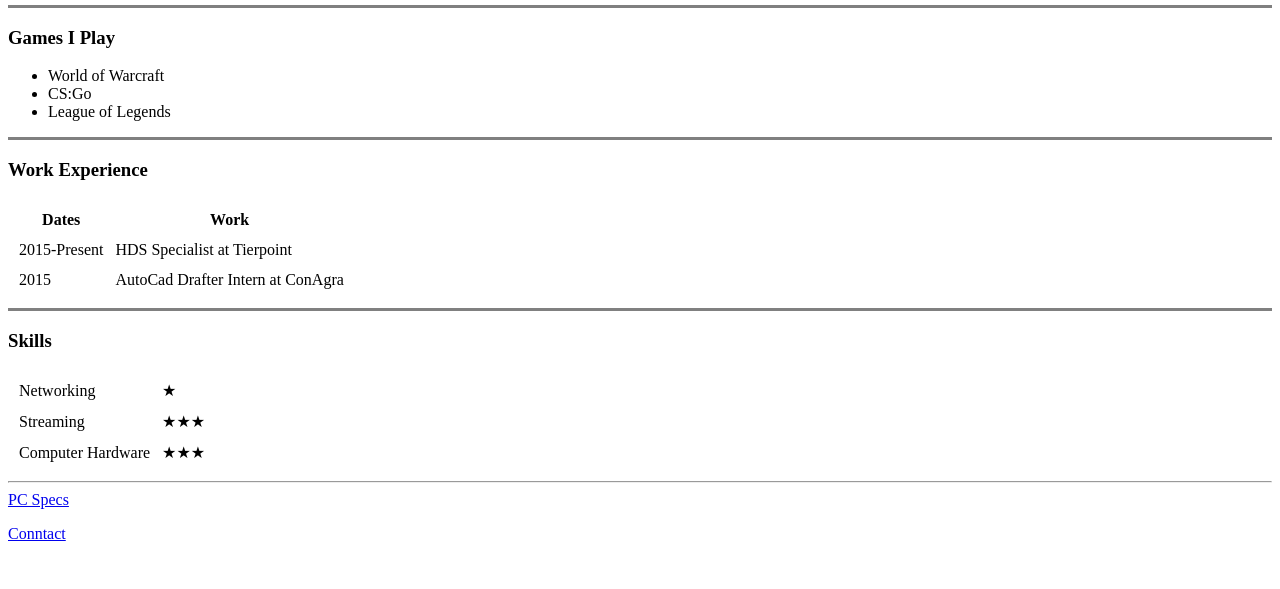
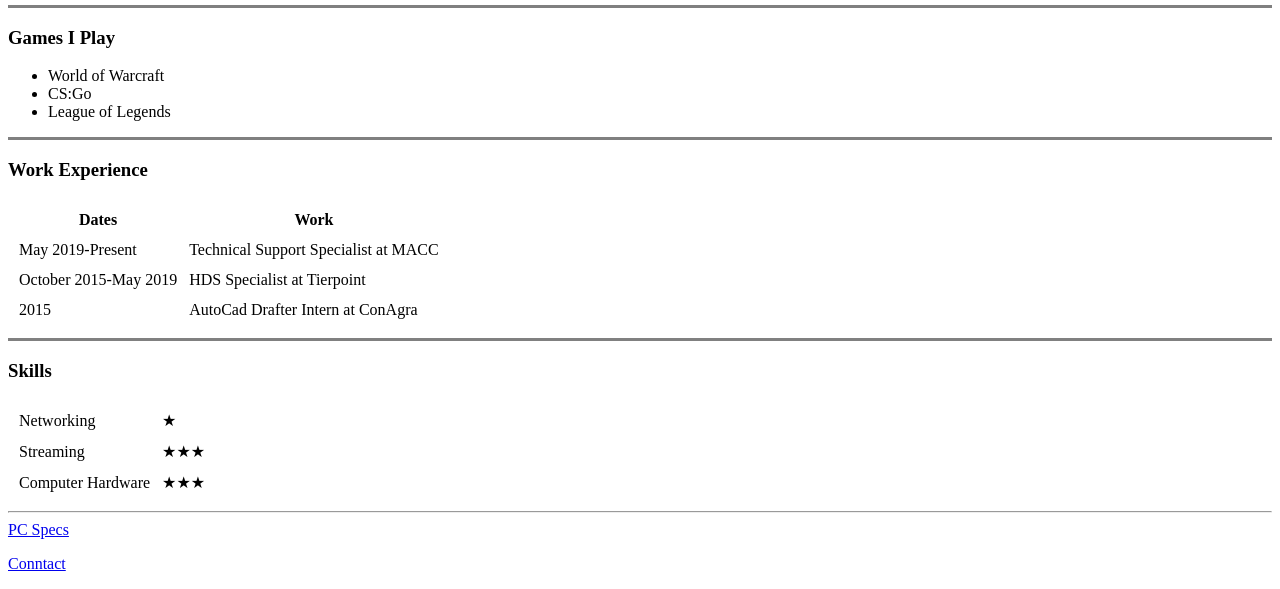
Before and after one commit to PuddingItInYou/PuddingItInYou, a plain HTML site: page index.html in a window 1280 px wide. Shown: the part 357-946 px from the top of the page. Before the commit the page ends 916 px from the top, so only its background shows below. Drawn offline with Linux system fonts and the light colour scheme.

Commit message:
Update index.html

```diff
--- a/index.html
+++ b/index.html
@@ -38,7 +38,11 @@
     </thead>
     <tbody>
       <tr>
-        <td>2015-Present</td>
+        <td>May 2019-Present</td>
+        <td>Technical Support Specialist at MACC</td>
+      </tr>
+      <tr>
+        <td>October 2015-May 2019</td>
         <td>HDS Specialist at Tierpoint</td>
       </tr>
       <tr>
```
